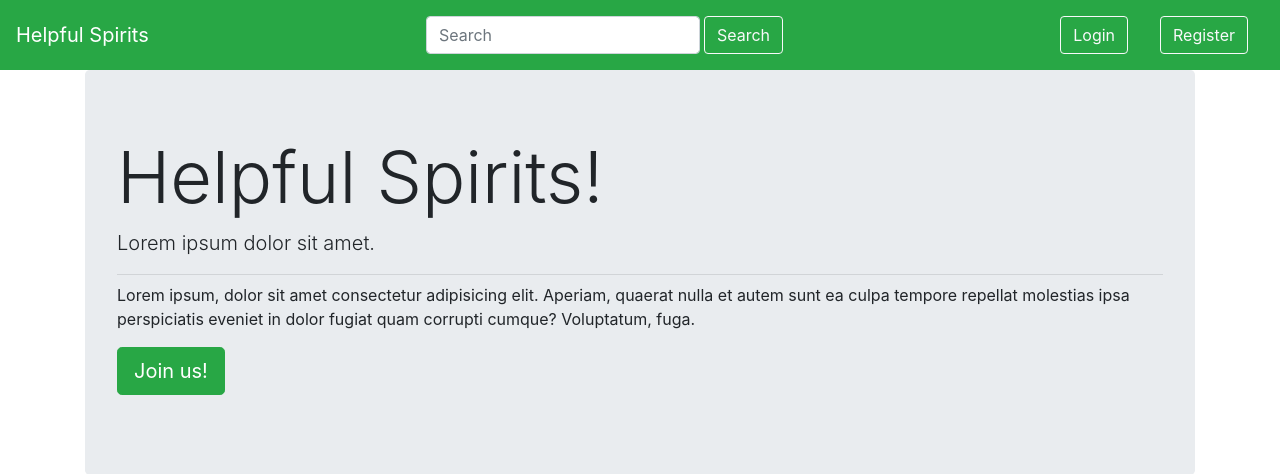
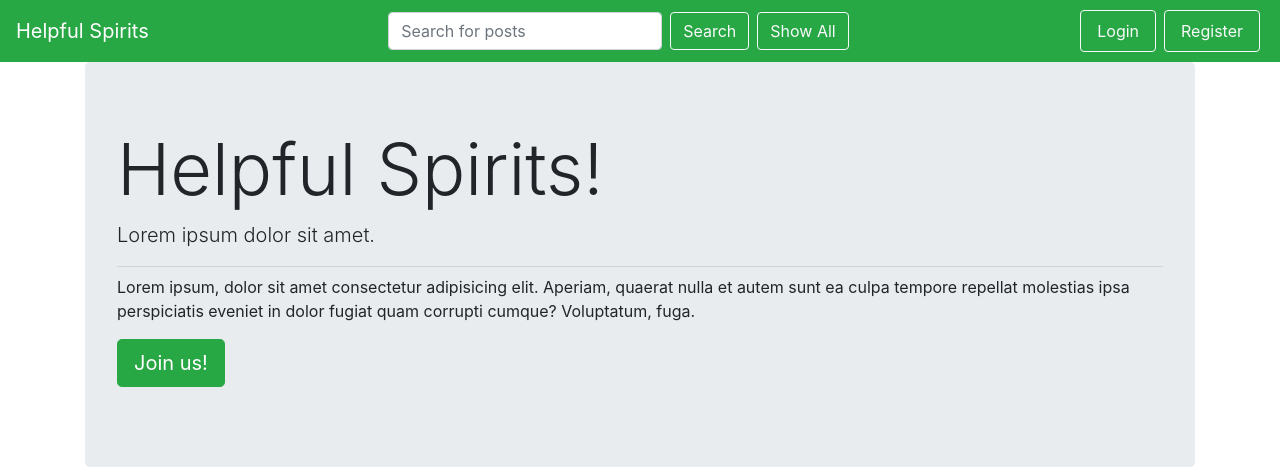
Before and after one commit to majakubo/LetsCodeSii2018, a Flask app: page / in a window 1280 px wide. Shown: the top 474 px of the page. Run offline with Flask 2, Linux system fonts and the light colour scheme; the visitor is signed in with stand-in values (Sample User, id 1); some libraries are stand-ins or nearby versions.

Commit message:
Upgrades to base

```diff
--- a/helpful_spirits/templates/includes/_navbar.html
+++ b/helpful_spirits/templates/includes/_navbar.html
@@ -1,15 +1,16 @@
 <nav class="navbar navbar-dark bg-success sticky-top">
   <a class="navbar-brand" href="/">Helpful Spirits</a>
   <form class="form-inline">
-        <input class="form-control mr-sm-1" type="search" placeholder="Search" aria-label="Search">
-        <button class="btn btn-outline-light my-1 my-sm-0" type="submit">Search</button>
+    <input class="form-control mr-sm-1 " type="search" placeholder="Search for posts" aria-label="Search for posts">
+    <button class="btn btn-outline-light my-1 my-sm-0 mx-1" type="submit">Search</button>
+    <a class="btn btn-outline-light my-1 my-0 mx-1" href="/posters">Show All</a>
   </form>
   <ul class="nav list-inline">
     <li class="nav-item">
-          <a class="nav-link" href="/login"><button class="btn btn-outline-light" type="submit">Login</button></a>
+      <a class="nav-link btn btn-outline-light mx-1" href="/login">Login</a>
     </li>
     <li class="nav-item">
-          <a class="nav-link" href="/register"><button class="btn btn-outline-light" type="submit">Register</button></a>
+      <a class="nav-link btn btn-outline-light mx-1" href="/register">Register</a>
     </li>
 
   </ul>
```
Lines whose indentation alone changed are shown as unchanged.
